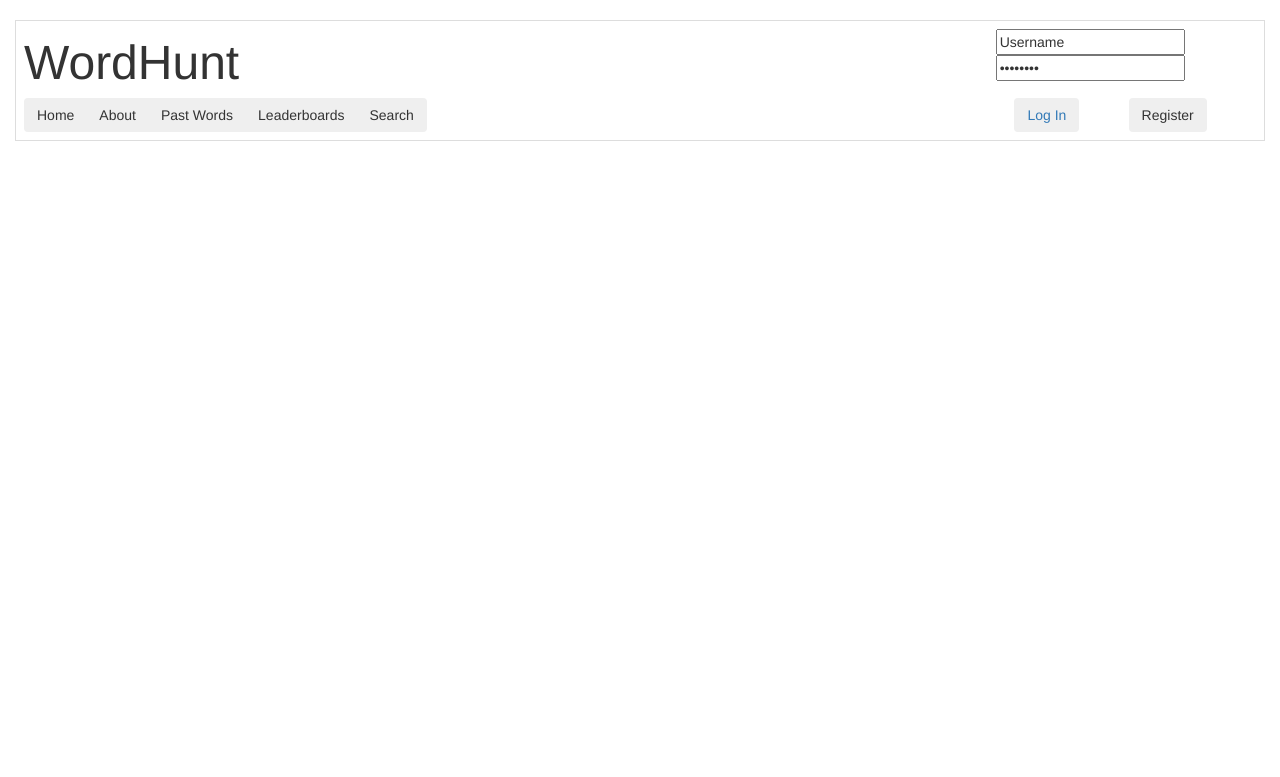
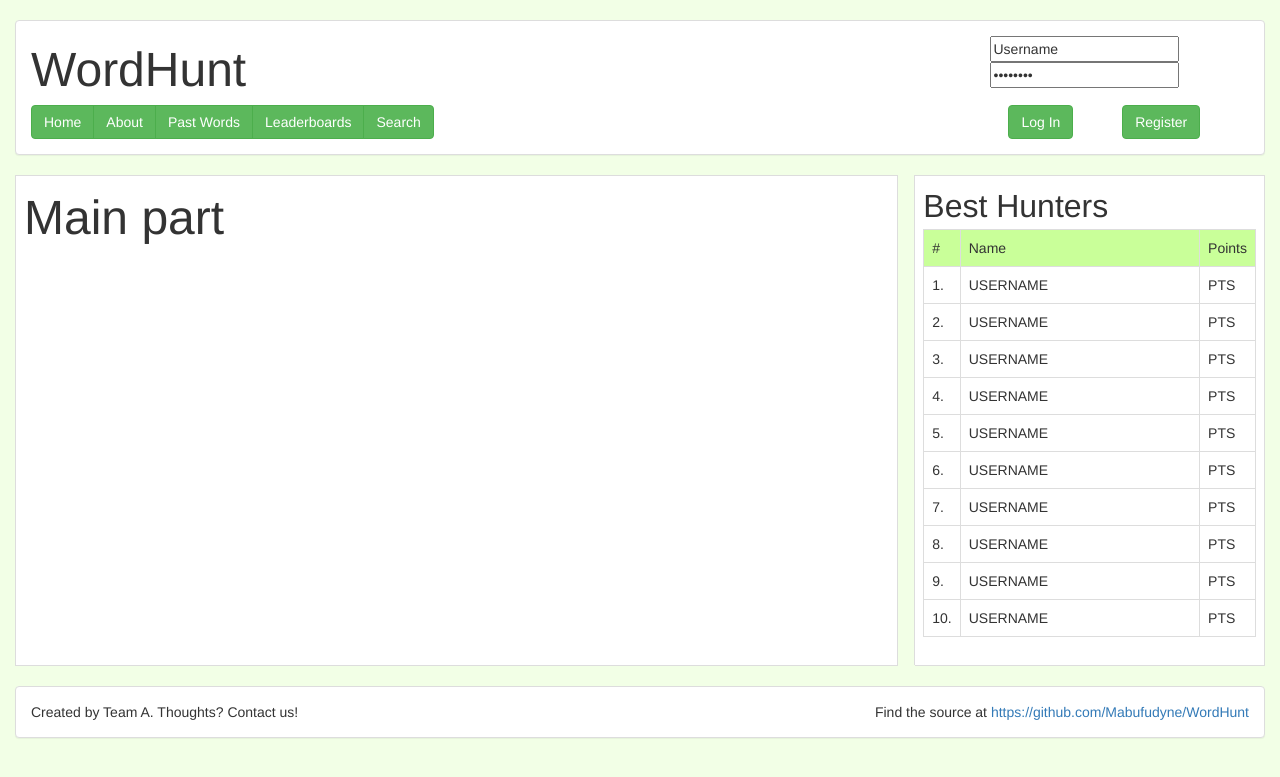
Before and after one commit to LukasKnapek/WordHunt, a Django app: template templates/WordHuntApp/base.html in a window 1280 px wide. Shown: the top 777 px of the page. Run offline with Django 3.2, Linux system fonts and the light colour scheme; the template is opened without the code that fills it, so the values that code supplies are empty; some libraries are stand-ins or nearby versions.

Commit message:
Base template done v1 (no links to subsites)

```diff
--- a/templates/WordHuntApp/base.html
+++ b/templates/WordHuntApp/base.html
@@ -7,7 +7,7 @@
 
 		<meta charset="UTF-8">
 		<meta name="viewport" content="width=device-width, initial-scale=1">
-		<!-- bootstrap CDN -->
+		<!-- bootstrap CDN obtained from w3schools.com -->
 			<link rel="stylesheet" href="https://maxcdn.bootstrapcdn.com/bootstrap/3.3.7/css/bootstrap.min.css">
 			<!-- jQuery library -->
 			<script src="https://ajax.googleapis.com/ajax/libs/jquery/3.3.1/jquery.min.js"></script>
@@ -15,12 +15,12 @@
 			<script src="https://maxcdn.bootstrapcdn.com/bootstrap/3.3.7/js/bootstrap.min.js"></script>
 	</head>
 
-	<body>
+	<body style="background-color: #f2ffe6;">
+	<div class="container-fluid">
     </br>
-		<div class="container-fluid">
-		<table class="table table-bordered">
-		<tr>
-		<td>
+	<!-- Top part: title, login and subpages -->
+		<div class="panel panel-default">
+        <div class="panel-body">
 			<div class="row">
 				<div class="col-sm-9"><font size="8"> WordHunt</font></div>
 				<div class="col-sm-3"><input type="text" name="username" value="Username" style="float: right; margin-right: 25%;"/></br>
@@ -28,19 +28,99 @@
                 </div>
 			</div>
 			<div class="btn-group">
-				<button type="button" class="btn">Home</button>
-				<button type="button" class="btn">About</button>
-				<button type="button" class="btn">Past Words</button>
-				<button type="button" class="btn">Leaderboards</button>
-				<button type="button" class="btn">Search</button>
+				<button type="button" class="btn btn-success">Home</button>
+				<button type="button" class="btn btn-success">About</button>
+				<button type="button" class="btn btn-success">Past Words</button>
+				<button type="button" class="btn btn-success">Leaderboards</button>
+				<button type="button" class="btn btn-success">Search</button>
 			</div>
-			<button type="button" class ="btn" style="float: right; margin-right: 4%;">Register</button>
-			<a href="https://www.google.co.uk/"><button type="button" class ="btn" style="float: right; margin-right: 4%;">Log In</button></a>
+			<button type="button" class ="btn btn-success" style="float: right; margin-right: 4%;">Register</button>
+			<a href="https://www.google.co.uk/"><button type="button" class ="btn btn-success" style="float: right; margin-right: 4%;">Log In</button></a>
+            </div>
+            </div>
 
+	<!-- Main contents of the page and leaderboard-->
+		<table class="table table-bordered" style="background-color: white;">
+		<tr>
+
+		<td>
+			<font size="20">Main part</font>
+		</td>
+
+		<td style="background-color: #f2ffe6; width: 10px; border-top-color: #f2ffe6; border-bottom-color: #f2ffe6;">
+		</td>
+
+		<td style="width: 28%;">
+			<font size="6">Best Hunters</font>
+			<table class="table table-bordered">
+				<tr style="background-color:  #c9ff99; text-color: white;">
+					<td style="width: 10%">#</td>
+					<td>Name</td>
+					<td style="width: 15%">Points</td>
+				</tr>
+				<tr>
+					<td>1.</td>
+					<td>USERNAME</td>
+					<td>PTS</td>
+				</tr>
+				<tr>
+					<td>2.</td>
+					<td>USERNAME</td>
+					<td>PTS</td>
+				</tr>
+				<tr>
+					<td>3.</td>
+					<td>USERNAME</td>
+					<td>PTS</td>
+				</tr>
+				<tr>
+					<td>4.</td>
+					<td>USERNAME</td>
+					<td>PTS</td>
+				</tr>
+				<tr>
+					<td>5.</td>
+					<td>USERNAME</td>
+					<td>PTS</td>
+				</tr>
+				<tr>
+					<td>6.</td>
+					<td>USERNAME</td>
+					<td>PTS</td>
+				</tr>
+				<tr>
+					<td>7.</td>
+					<td>USERNAME</td>
+					<td>PTS</td>
+				</tr>
+				<tr>
+					<td>8.</td>
+					<td>USERNAME</td>
+					<td>PTS</td>
+				</tr>
+				<tr>
+					<td>9.</td>
+					<td>USERNAME</td>
+					<td>PTS</td>
+				</tr>
+				<tr>
+					<td>10.</td>
+					<td>USERNAME</td>
+					<td>PTS</td>
+				</tr>
+			</table>
 		</td>
 		</tr>
 		</table>
-		</div>
+
+	<!-- Bottom part - contact and source -->
+		<div class="panel panel-default">
+        <div class="panel-body">
+		Created by Team A. Thoughts? Contact us!
+		<span style="float: right;">Find the source at <a href="https://github.com/Mabufudyne/WordHunt">https://github.com/Mabufudyne/WordHunt</a></span>
+        </div>
+        </div>
+	</div>
 	</body>
 
 </html>
```
